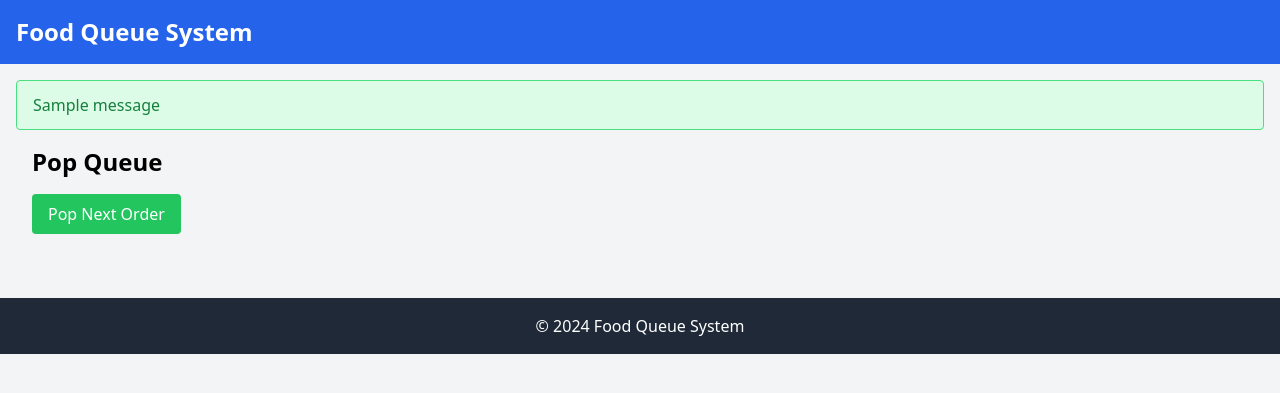
After one commit to shreyasskdev/canteen_manager, a Django app: page /pop/ in a window 1280 px wide. The commit adds this page. Shown: the top 393 px of the page. Run offline with Django 5.2, Linux system fonts and the light colour scheme; tables that the repository leaves empty hold one stand-in row (values such as "Sample post"); one stand-in notice (Sample message) is shown; some libraries are stand-ins or nearby versions.

Commit message:
queue implemented

```diff
--- a/queue_app/models.py
+++ b/queue_app/models.py
@@ -1,4 +1,4 @@
-from django.db import models
+from django.db import models, transaction
 import json
 from django.utils import timezone
 
--- /dev/null
+++ b/queue_app/templates/pop_queue.html
@@ -0,0 +1,24 @@
+{% extends 'base.html' %}
+
+{% block content %}
+<div class="container mx-4 my-4">
+    <h2 class="text-2xl font-bold mb-4">Pop Queue</h2>
+    <form method="post">
+        {% csrf_token %}
+        <button type="submit" class="bg-green-500 text-white px-4 py-2 rounded hover:bg-green-600">
+            Pop Next Order
+        </button>
+    </form>
+
+    {% if popped %}
+    <div class="bg-white p-6 rounded-lg shadow-md mt-4">
+        <h3 class="text-xl font-bold">Popped Order:</h3>
+        <p>Customer: {{ popped.customer_name }}</p>
+        <p>Food Item: {{ popped.food_item }}</p>
+        <p>Quantity: {{ popped.quantity }}</p>
+    </div>
+    {% elif message %}
+    <p class="mt-4">{{ message }}</p>
+    {% endif %}
+</div>
+{% endblock %}
--- a/queue_app/urls.py
+++ b/queue_app/urls.py
@@ -1,12 +1,10 @@
 from django.urls import path
 from . import views
 
-app_name = "queue_app"  # <--- ADD THIS LINE
+app_name = 'queue_app'
 
-# urlpatterns = [
-#     path('', views.home, name='home'),
-# ]
 urlpatterns = [
     path('', views.home, name='home'),
-    path('order-confirmation/<int:order_id>/', views.order_confirmation, name='order_confirmation'),
+    path('queue/', views.queue_view, name='queue'),
+        path('pop/', views.pop_queue, name='pop_queue'),
 ]
--- a/queue_app/views.py
+++ b/queue_app/views.py
@@ -1,12 +1,6 @@
-# from django.shortcuts import render
-
-# # Create your views here.
-# def home(request):
-#     return render(request, 'home.html')
-
 from django.shortcuts import render, redirect
+import json
 from .models import QueueItem
-import json
 
 def home(request):
     if request.method == 'POST':
@@ -15,25 +9,47 @@ def home(request):
             'food_item': request.POST.get('food_item'),
             'quantity': request.POST.get('quantity')
         }
-        queue_item = QueueItem.push(order_data)
-        return redirect('queue_app:order_confirmation', order_id=queue_item.id)
+        # Save the order and store its ID in session for later reference.
+        order = QueueItem.push(order_data)
+        request.session['order_id'] = order.id
+        return redirect('/queue')  # Redirect to the queue view
+    return render(request, 'home.html')
 
-    queue_items = QueueItem.objects.filter(processed=False).order_by('created_at')
-    return render(request, 'home.html', {'queue_items': queue_items})
+def queue_view(request):
+    # Retrieve the order id from session.
+    order_id = request.session.get('order_id')
+    if not order_id:
+        return redirect('/')  # If no order found, send back to home
 
-def order_confirmation(request, order_id):
     try:
         order = QueueItem.objects.get(id=order_id)
-        # Get position in queue (count of unprocessed orders created before this one)
-        position = QueueItem.objects.filter(
-            processed=False,
-            created_at__lte=order.created_at
-        ).count()
+    except QueueItem.DoesNotExist:
+        return redirect('/')
 
-        return render(request, 'order_confirmation.html', {
-            'order': json.loads(order.data),
-            'position': position,
-            'created_at': order.created_at
-        })
-    except QueueItem.DoesNotExist:
-        return redirect('queue_app:home')
+    # Determine the current queue position:
+    pending_orders = list(QueueItem.objects.filter(processed=False).order_by('created_at'))
+    try:
+        # Find the index of the current order (list index starts at 0, so add 1).
+        position = pending_orders.index(order) + 1
+    except ValueError:
+        position = 'Processed'
+
+    # Decode the stored JSON data for display.
+    order_data = json.loads(order.data)
+
+    return render(request, 'queue.html', {
+        'order': order,
+        'order_data': order_data,
+        'position': position
+    })
+
+def pop_queue(request):
+    context = {}
+    if request.method == 'POST':
+        # Call the pop method to get and remove the next unprocessed order.
+        popped_data = QueueItem.pop()
+        if popped_data:
+            context['popped'] = popped_data
+        else:
+            context['message'] = 'No orders to pop.'
+    return render(request, 'pop_queue.html', context)
```
Also changed, not shown: queue_app/templates/home.html (+1 -23 lines), queue_app/templates/queue.html (added, +14 -0 lines), db.sqlite3.
